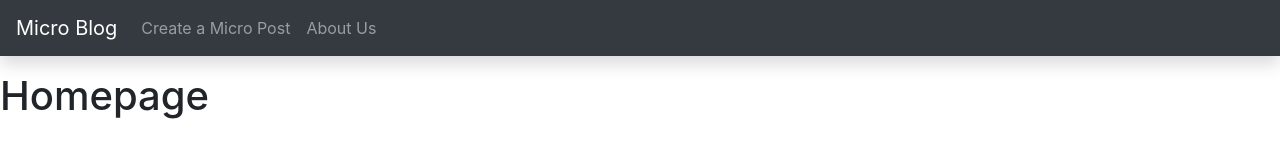
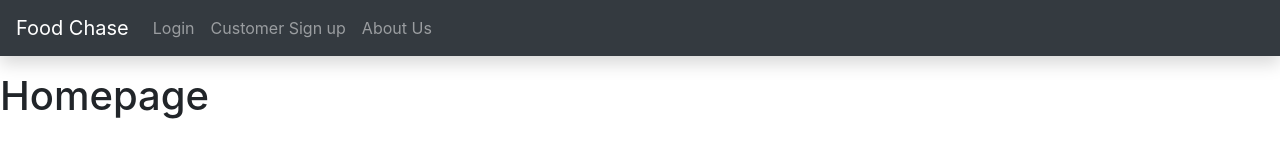
Before and after one commit to pkranz1/food-chase, a React (Create React App) app in the folder client/: page / in a window 1280 px wide. Shown: the top 160 px of the page. Built offline with nearby package versions, Linux system fonts and the light colour scheme.

Commit message:
refactoring frontend

```diff
--- a/client/src/App.js
+++ b/client/src/App.js
@@ -18,10 +18,10 @@ function App() {
     <Router>
       <Navigation />
       <div className="container-fluid">
-        <div>
+        <div className="row">
           <Switch>
-          <Route path="/signup/customer" component={ CustomerSignupPage } />
-            <Route path="/Login" component={ LoginPage }/>
+            <Route path="/signup/customer" component={ CustomerSignupPage } />
+            <Route path="/login" component={ LoginPage }/>
             <Route path="/" component={ HomePage } />
           </Switch>
         </div>
--- a/client/src/components/Navigation.js
+++ b/client/src/components/Navigation.js
@@ -4,11 +4,16 @@ import { Link, NavLink } from 'react-router-dom';
 function Navigation(props) {
   return (
     <nav className="navbar navbar-expand-sm navbar-dark bg-dark shadow mb-3">
-      <Link className="navbar-brand" to="/">Micro Blog</Link>
+      <Link className="navbar-brand" to="/">Food Chase</Link>
       <ul className="navbar-nav mr-auto">
         <li className="nav-item">
-          <NavLink className="nav-link" exact to="/posts/new">
-            Create a Micro Post
+          <NavLink className="nav-link" exact to="/login">
+            Login
+          </NavLink>
+        </li>
+        <li className="nav-item">
+          <NavLink className="nav-link" exact to="/signup/customer">
+            Customer Sign up
           </NavLink>
         </li>
         <li className="nav-item">
--- a/client/src/pages/HomePage.js
+++ b/client/src/pages/HomePage.js
@@ -2,7 +2,7 @@ import React from 'react';
 
 function HomePage() {
   return(
-    <div classNam="container-fluid">
+    <div className="container-fluid">
       <div className="row">
         <h1>Homepage</h1>
       </div>
--- a/client/src/pages/LoginPage.js
+++ b/client/src/pages/LoginPage.js
@@ -2,7 +2,11 @@ import React from 'react';
 import LoginForm from '../components/LoginForm';
 
 class LoginPage extends React.Component {
-
+  render() {
+    return(
+      <div>Hey</div>
+    );
+  }
 
 }
 export default LoginPage;
```
